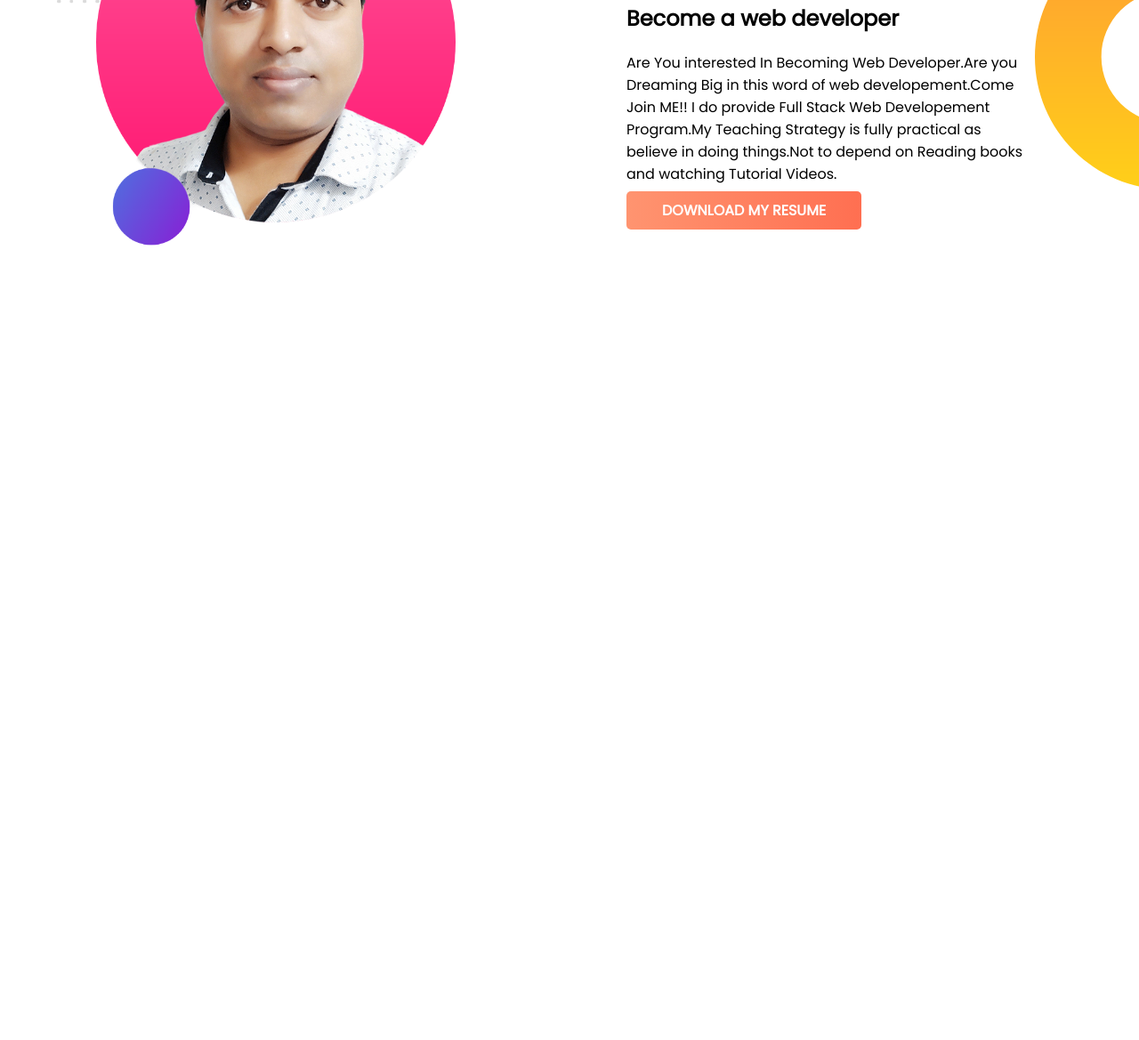
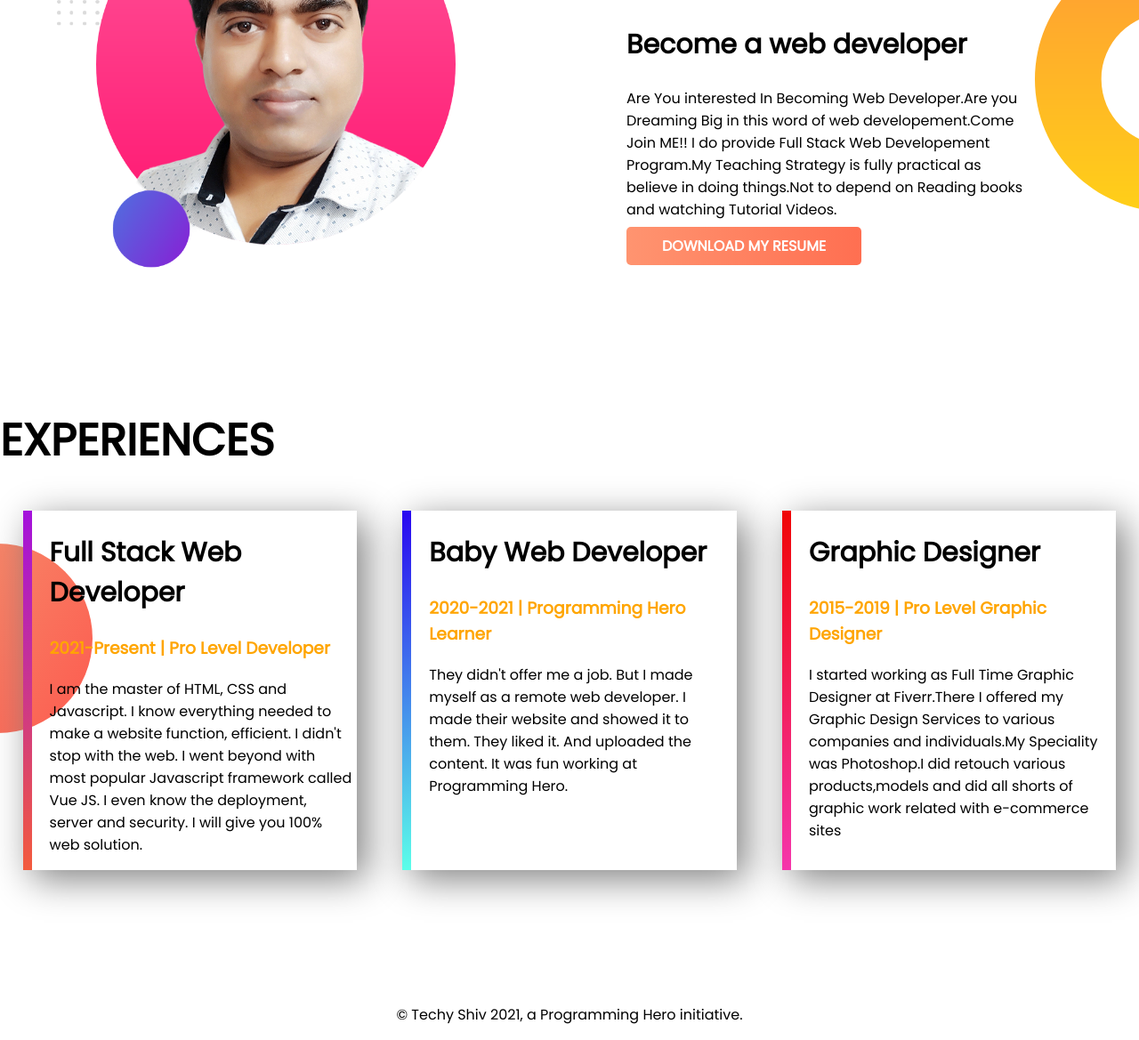
Before and after one commit to techyshiv-github/developer-portfolio, a plain HTML site: page index.html in a window 1280 px wide. Shown: the part 935-2104 px from the top of the page at 89% size. Before the commit the page ends 1368 px from the top, so only its background shows below. Drawn offline with Linux system fonts and the light colour scheme.

Commit message:
Footer added

```diff
--- a/index.html
+++ b/index.html
@@ -13,7 +13,7 @@
 </head>
 
 <body>
-    <section class="top-banner">
+    <section class="top-banner flexible-container">
         <div class="half-width">
             <h1>Welcome To</h1>
             <h1> <span class="orange-color">Techy Shiv</span> World!</h1>
@@ -36,7 +36,7 @@
         </div>
 
     </section>
-    <section class="dream-big">
+    <section class="dream-big flexible-container">
         <div class="half-width">
             <img src="./images/shiv2.png" alt="Shiv Second Image">
 
@@ -52,6 +52,40 @@
                 RESUME</a>
         </div>
     </section>
+    <section class="experience-area">
+        <h1>EXPERIENCES</h1>
+        <div class="flexible-container">
+
+            <div id="fullstack" class="half-width-exp">
+                <h2>Full Stack Web Developer</h2>
+                <h3 class="orange-color">2021-Present | Pro Level Developer</h3>
+                <p>I am the master of HTML, CSS and Javascript. I know everything needed to make a website function,
+                    efficient. I didn't stop with the web. I went beyond with most popular Javascript framework called
+                    Vue
+                    JS. I even know the deployment, server and security. I will give you 100% web solution.</p>
+            </div>
+
+            <div id="babydev" class="half-width-exp">
+                <h2>Baby Web Developer</h2>
+                <h3 class="orange-color">2020-2021 | Programming Hero Learner</h3>
+                <p>They didn't offer me a job. But I made myself as a remote web developer. I made their website and
+                    showed
+                    it to them. They liked it. And uploaded the content. It was fun working at Programming Hero.</p>
+            </div>
+            <div id="graphic" class="half-width-exp">
+                <h2>Graphic Designer</h2>
+                <h3 class="orange-color">2015-2019 | Pro Level Graphic Designer</h3>
+                <p>I started working as Full Time Graphic Designer at Fiverr.There I offered my Graphic Design Services
+                    to
+                    various companies and individuals.My Speciality was Photoshop.I did retouch various products,models
+                    and
+                    did all shorts of graphic work related with e-commerce sites </p>
+            </div>
+        </div>
+    </section>
+    <footer>
+        <p>© Techy Shiv 2021, a Programming Hero initiative.</p>
+    </footer>
 </body>
 
 </html>
--- a/style.css
+++ b/style.css
@@ -4,13 +4,14 @@ body {
 }
 h1 {
     font-size: 50px;
-
-
+}
+h2{
+    font-size: 30px;
 }
 .orange-color{
     color:orange;
 }
-section {
+.flexible-container {
     display:flex;
     margin-bottom: 150px;
 
@@ -24,6 +25,20 @@ section {
 .half-width img{
     width: 100%;
 }
+.experience-area{
+    background-image: url(./images/exp-bg.png);
+    background-repeat: no-repeat;
+    background-position: left;
+}
+.half-width-exp
+{
+    width: 30%;
+    margin-left: 2%;
+    margin-right: 2%;
+    padding-left: 20px;
+    padding-right: 5px;;
+    box-shadow: 10px 10px 40px gray;
+    }
 .link-button{
     text-decoration: none;
     background-image: linear-gradient(to right,#FF9470,#FF6F51);
@@ -41,3 +56,21 @@ section {
     background-repeat: no-repeat;
     background-position: right;
 }
+#fullstack{
+    border-left: 10px solid;
+    border-image: linear-gradient(#a311dd,#f35b3c);
+    border-image-slice: 1;
+}
+#babydev{
+    border-left: 10px solid;
+    border-image: linear-gradient(#2906f0,#5cffe9);
+    border-image-slice: 1;
+}
+#graphic{
+    border-left: 10px solid;
+    border-image: linear-gradient(#f00606,#f536ac);
+    border-image-slice: 1;
+}
+footer p{
+    text-align:center ;
+}
```
